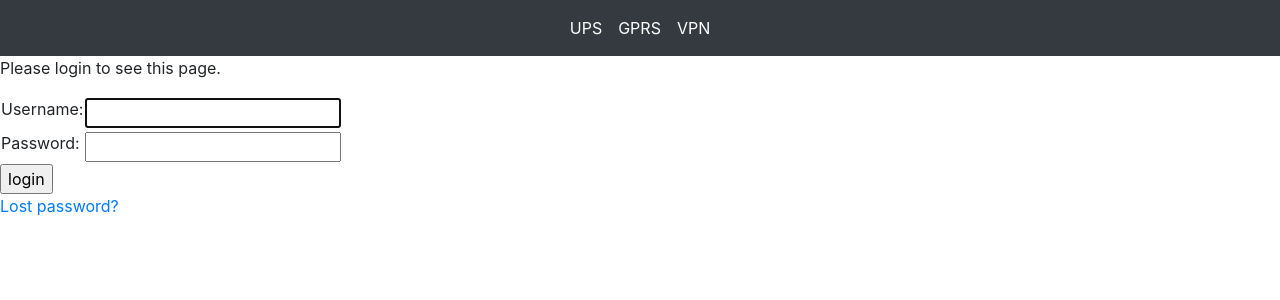
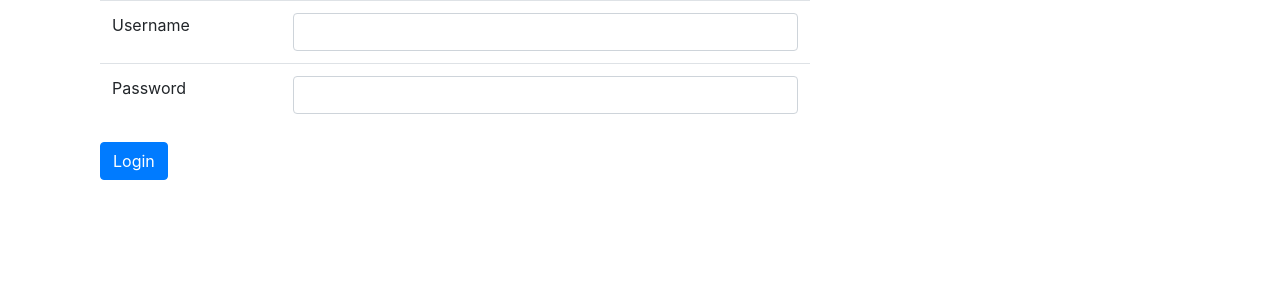
Before and after one commit to mmishkin747/web-ups-monitoring, a Django app: page /login/?next=/1/ in a window 1280 px wide. Shown: the top 300 px of the page. Run offline with Django 4.2, Linux system fonts and the light colour scheme; some libraries are stand-ins or nearby versions.

Commit message:
edit navbar, add Check_now

```diff
--- a/templates/block/navbar.html
+++ b/templates/block/navbar.html
@@ -1,25 +1,37 @@
-<nav class="navbar navbar-expand-lg navbar-dark bg-dark" aria-label="Tenth navbar example">
-  <div class="container-fluid">
-    <button class="navbar-toggler" type="button" data-bs-toggle="collapse" data-bs-target="#navbarsExample08" aria-controls="navbarsExample08" aria-expanded="false" aria-label="Toggle navigation">
-      <span class="navbar-toggler-icon"></span>
-    </button>
 
-    <div class="collapse navbar-collapse justify-content-md-center" id="navbarsExample08">
-      <ul class="navbar-nav">
-        <li class="nav-item">
-          <a class="nav-link active" aria-current="page" href="/">UPS</a>
+
+
+{% if user.is_authenticated %}
+<nav class="navbar navbar-expand-md navbar-dark bg-dark">
+  <div class="navbar-collapse collapse w-100 order-1 order-md-0 dual-collapse2">
+
+  </div>
+  <div class="mx-auto order-0">
+    <ul class="navbar-nav mr-auto">
+        <li class="nav-item active">
+            <a class="nav-link" href="/">UPS</a>
         </li>
         <li class="nav-item">
-          <a class="nav-link active" aria-current="page" href="/gprs/">GPRS</a>
+            <a class="nav-link" href="/gprs/">GPRS</a>
         </li>
         <li class="nav-item">
-          <a class="nav-link active" aria-current="page" href="/vpn/">VPN</a>
+            <a class="nav-link" href=""/vpn/"">VPN</a>
+    </ul>
+
+      <button class="navbar-toggler" type="button" data-toggle="collapse" data-target=".dual-collapse2">
+          <span class="navbar-toggler-icon"></span>
+      </button>
+  </div>
+
+  <div class="navbar-collapse collapse w-100 order-3 dual-collapse2">
+      <ul class="navbar-nav ml-auto">
+        <li>
+            <span class="navbar-brand mx-auto" >{{ user.username }}</span>
         </li>
-        <li class="nav-item dropdown">
-
-          </ul>
+        <li class="nav-item">
+            <a class="nav-link" href="{% url 'logout' %}">logout</a>
         </li>
       </ul>
-    </div>
   </div>
 </nav>
+{% endif %}
--- a/templates/registration/login.html
+++ b/templates/registration/login.html
@@ -1,38 +1,35 @@
-{% extends "base.html" %}
+{% extends 'base.html' %}
+{% block title %}Login{% endblock %}
 
 {% block content %}
+    <div id="content-container" class="container p-none">
+        <div class="lgn-container col-lg-8">
+            <form id="login-form" method="post"
+                  action="{% url 'login' %}">
+                {% csrf_token %}
+                <table class="table">
+                    <tr>
+                        <td><label for="id_username">Username</label></td>
+                        <td><input id="id_username" name="username"
+                                   type="text" class="form-control"></td>
+                    </tr>
+                    <tr>
+                        <td><label for="id_password">Password</label></td>
+                        <td><input id="id_password" name="password"
+                                   type="password" class="form-control"></td>
+                    </tr>
+                </table>
+                {% if form.errors %}
+                    <p class=" label label-danger">
+                        Your username and password didn't match.
+                        Please try again.
+                    </p>
+                {% endif %}
 
-{% if form.errors %}
-<p>Your username and password didn't match. Please try again.</p>
-{% endif %}
-
-{% if next %}
-    {% if user.is_authenticated %}
-    <p>Your account doesn't have access to this page. To proceed,
-    please login with an account that has access.</p>
-    {% else %}
-    <p>Please login to see this page.</p>
-    {% endif %}
-{% endif %}
-
-<form method="post" action="{% url 'login' %}">
-{% csrf_token %}
-<table>
-<tr>
-    <td>{{ form.username.label_tag }}</td>
-    <td>{{ form.username }}</td>
-</tr>
-<tr>
-    <td>{{ form.password.label_tag }}</td>
-    <td>{{ form.password }}</td>
-</tr>
-</table>
-
-<input type="submit" value="login">
-<input type="hidden" name="next" value="{{ next }}">
-</form>
-
-{# Assumes you set up the password_reset view in your URLconf #}
-<p><a href="{% url 'password_reset' %}">Lost password?</a></p>
-
-{% endblock %}
+                <input type="submit" value="Login"
+                       class="btn btn-primary pull-right" />
+                <input type="hidden" name="next" value="{{ next }}" />
+            </form>
+        </div>
+    </div>
+{% endblock content %}
--- a/ups_monitor/models.py
+++ b/ups_monitor/models.py
@@ -48,9 +48,9 @@ class ReportHIstory(models.Model):
     ups = models.ForeignKey(UPS, on_delete=models.CASCADE)
     model = models.CharField(max_length=30, default='None')
     voltage_battary = models.FloatField(default=0.0)
-    report_selftest = models.CharField(max_length=2, default='NA')
-    made_date = models.DateField(default=timezone.now)
-    last_date_battary_replacement = models.DateField(default=timezone.now)
+    report_selftest = models.CharField(max_length=2, default='NA',)
+    made_date = models.DateField(default=timezone.now,)
+    last_date_battary_replacement = models.DateField(default=timezone.now,)
     serial_number = models.CharField(max_length=30, default='sn0000000')
     date_add = models.DateTimeField(auto_now_add=True)
 
--- a/ups_monitor/serializers.py
+++ b/ups_monitor/serializers.py
@@ -14,6 +14,9 @@ class StateHistorySerializer(serializers.ModelSerializer):
 
 class ReportHistorySerializer(serializers.ModelSerializer):
 
+    date_add = serializers.DateTimeField(format="%B %d, %Y, %H:%M %P")
+    made_date = serializers.DateTimeField(format="%b %d, %Y")
+    last_date_battary_replacement = serializers.DateTimeField(format="%b %d, %Y")
 
     class Meta:
         model = ReportHIstory
--- a/ups_monitor/state_ups/telnet_with_auth.py
+++ b/ups_monitor/state_ups/telnet_with_auth.py
@@ -26,7 +26,7 @@ class State_Command_UPS(Enum):
 
 
 
-def get_state_ups(host:str, port:int=2065, login=USERNAME, password=PASSWORD):
+def get_state_ups( login, password, host:str, port:int=2065,):
     telnet = _connect_UPS(host=host, port=port)
     auth = _check_auth(telnet=telnet)
     if auth:
--- a/ups_monitor/static/js/detail.js
+++ b/ups_monitor/static/js/detail.js
@@ -31,6 +31,7 @@ $(document).ready(function () {
           document.getElementById('made_data').innerHTML = data.data.made_date,
           document.getElementById('serial_number').innerHTML = data.data.serial_number;
           document.getElementById('battary_replacement').innerHTML = data.data.last_date_battary_replacement;
+          document.getElementById('date_add').innerHTML = data.data.date_add;
 
 
         },
--- a/ups_monitor/urls.py
+++ b/ups_monitor/urls.py
@@ -9,9 +9,9 @@ urlpatterns = [
     path('ups/', views.ups_list),
     path('<str:ip>/', views.detail, name='detail'),
     path('api/state_ups/', views.ups_state_list),
+    path('api/check_now/<str:ip>/', views.check_state_now),
     path('api/detail_ups/<str:ip>/', views.ups_detail),
     path('api/update_detail/<str:ip>/', views.update_detail),
-
     path('orders_page/', views.orders_app),
     path('detail_ups/', views.detail_ups),
 ]
--- a/web_monitor/settings.py
+++ b/web_monitor/settings.py
@@ -12,6 +12,7 @@ https://docs.djangoproject.com/en/4.0/ref/settings/
 
 import os
 from pathlib import Path
+from telnetlib import LOGOUT
 
 # Build paths inside the project like this: BASE_DIR / 'subdir'.
 BASE_DIR = Path(__file__).resolve().parent.parent
@@ -131,5 +132,7 @@ DEFAULT_AUTO_FIELD = 'django.db.models.BigAutoField'
 
 LOGIN_REDIRECT_URL = '/'
 LOGIN_URL = 'login'
+LOGOUT = 'logout'
+LOGOUT_REDIRECT_URL = '/'
 
-CRONJOBS = [('*/1 * * * *', 'ups_monitor.cron.check','>>/tmp/test.log')]
+CRONJOBS = [('*/1 * * * *', 'ups_monitor.cron.cron_check','>>/tmp/test.log')]
--- a/web_monitor/urls.py
+++ b/web_monitor/urls.py
@@ -23,6 +23,8 @@ urlpatterns = [
     path('admin/', admin.site.urls),
     path('gprs/', include(('gprs_monitor.urls', 'gprs_monitor'), namespace='gprs_monitor')),
     path('login/', auth_views.LoginView.as_view(), name='login'),
+    path('logout/', auth_views.LogoutView.as_view(), name='logout'),
+
     path('reset-password/', auth_views.PasswordResetView.as_view(), name= 'password_reset'),
     path('', include(('ups_monitor.urls', 'ups_monitor'), namespace='ups_monitor')),
 ]
```
Also changed, not shown: ups_monitor/cron.py (+4 -30 lines), ups_monitor/state_ups/check.py (added, +50 -0 lines), ups_monitor/static/js/list_ups_state.js (+34 -1 lines), ups_monitor/templates/ups_list.html (+7 -3 lines), ups_monitor/views.py (+25 -23 lines).
